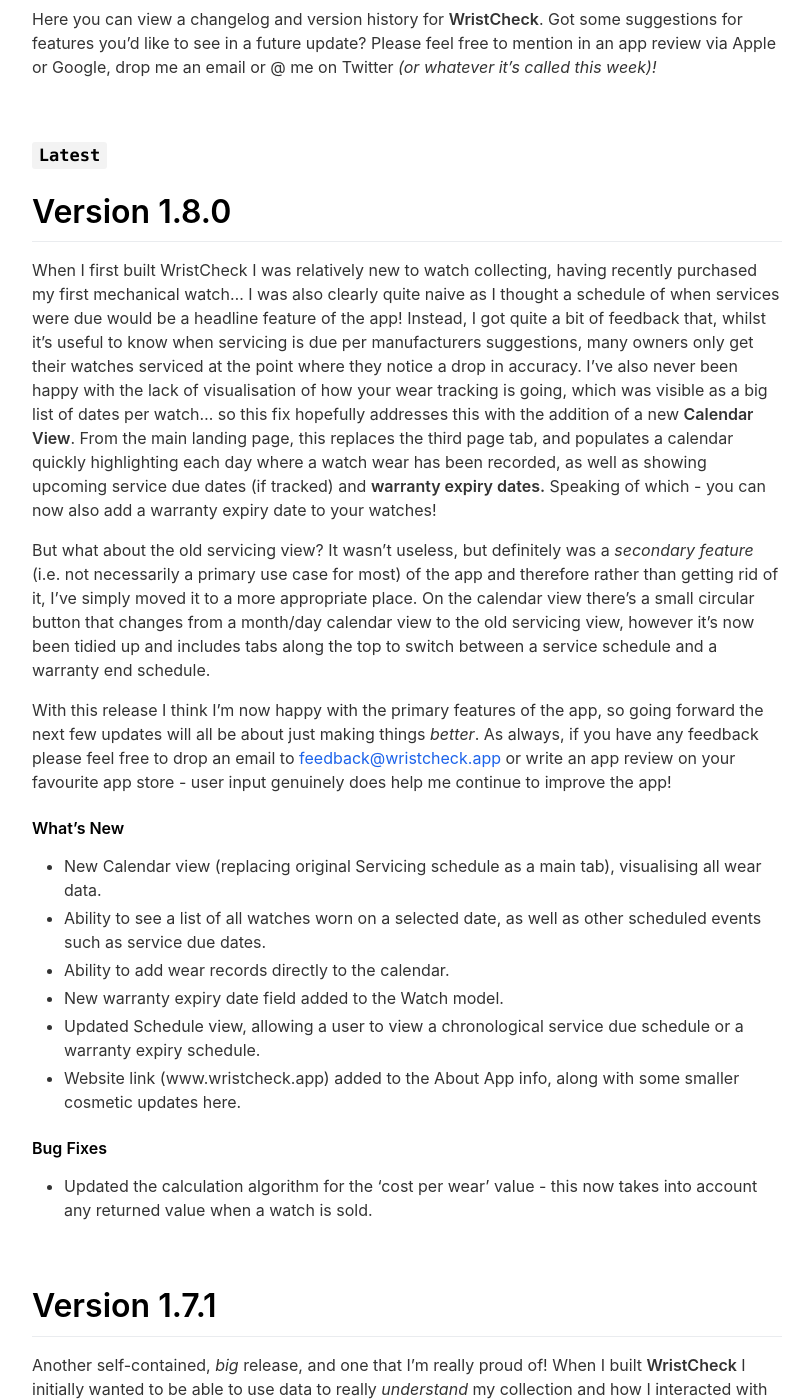
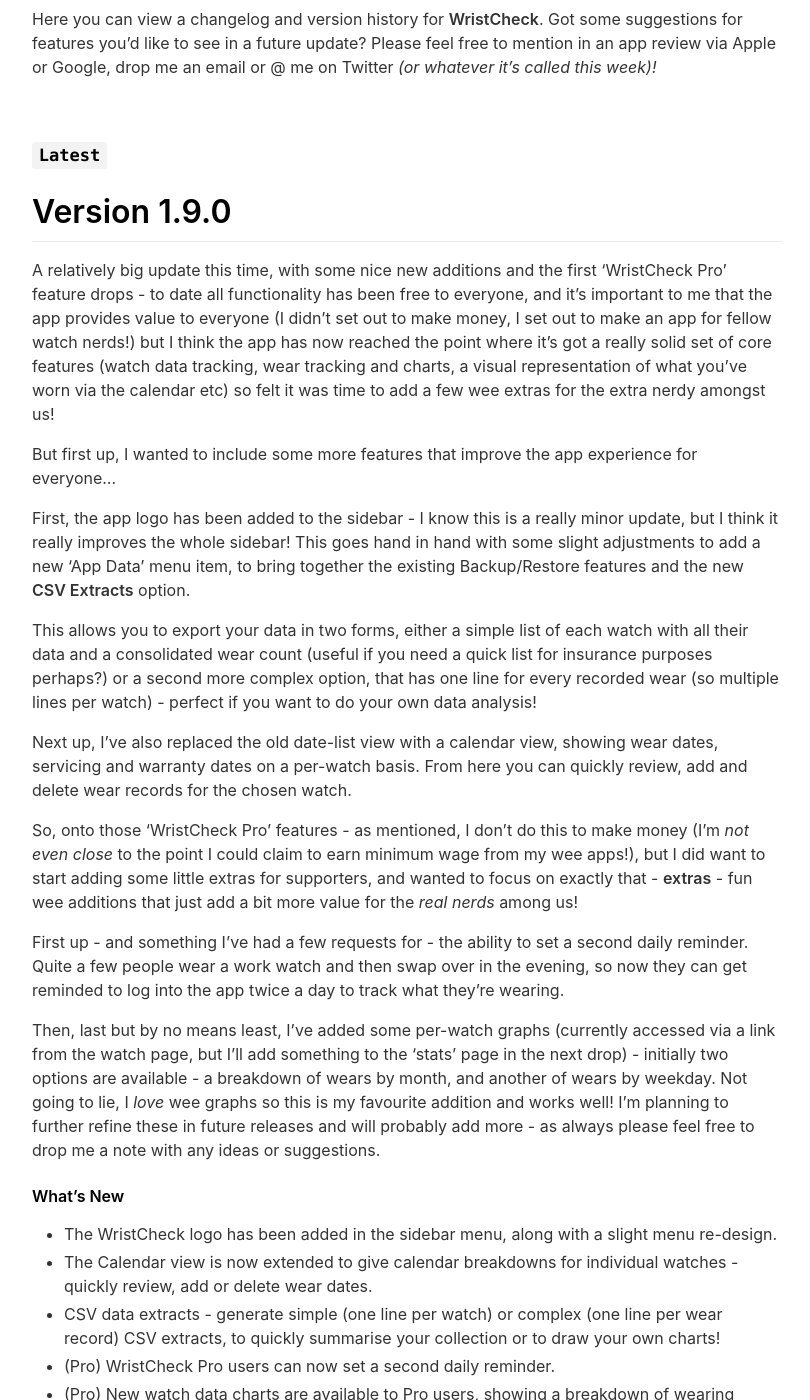
Before and after one commit to Stif-UK/getWristCheck, a Jekyll site: the page built from _pages/changelog.md, in a window 1280 px wide and 1400 px high, scrolled down 205 px. Shown: the whole window, without its empty margins (233-1043 px from the left). Built offline with Jekyll 4.4.1, drawn with Linux system fonts in a browser that asks for light colours; nearby versions of some CDN libraries; some of the changed text lies outside the part shown.

Commit message:
v1.9 updates

```diff
--- a/_config.yml
+++ b/_config.yml
@@ -57,11 +57,11 @@ features                                  :
     fontawesome_icon_name                 : moon
 
   - title                                 : Always Free
-    description                           : WristCheck is supported by small, unobtrusive ads and the full feature set is always free!
+    description                           : WristCheck is supported by small, unobtrusive ads and the core feature set is always free!
     fontawesome_icon_name                 : lock-open
 
   - title                                 : Pay What You Like
-    description                           : Want to remove ads? Pick the price of your one-off donation to support the apps development!
+    description                           : Want to remove ads? Pick the price of your one-off donation to support the apps development and unlock some extras for the real watch nerds!
     fontawesome_icon_name                 : comment-dollar
 
   - title                                 : # New Feature Title
--- a/_pages/changelog.md
+++ b/_pages/changelog.md
@@ -10,6 +10,31 @@ Here you can view a changelog and version history for **WristCheck**. Got some s
 <br>
 
 ### `Latest`
+# **Version 1.9.0**
+A relatively big update this time, with some nice new additions and the first 'WristCheck Pro' feature drops - to date all functionality has been free to everyone, and it's important to me that the app provides value to everyone (I didn't set out to make money, I set out to make an app for fellow watch nerds!) but I think the app has now reached the point where it's got a really solid set of core features (watch data tracking, wear tracking and charts, a visual representation of what you've worn via the calendar etc) so felt it was time to add a few wee extras for the extra nerdy amongst us!
+
+But first up, I wanted to include some more features that improve the app experience for everyone...
+
+First, the app logo has been added to the sidebar - I know this is a really minor update, but I think it really improves the whole sidebar! This goes hand in hand with some slight adjustments to add a new 'App Data' menu item, to bring together the existing Backup/Restore features and the new **CSV Extracts** option.
+
+This allows you to export your data in two forms, either a simple list of each watch with all their data and a consolidated wear count (useful if you need a quick list for insurance purposes perhaps?) or a second more complex option, that has one line for every recorded wear (so multiple lines per watch) - perfect if you want to do your own data analysis!
+
+Next up, I've also replaced the old date-list view with a calendar view, showing wear dates, servicing and warranty dates on a per-watch basis. From here you can quickly review, add and delete wear records for the chosen watch.
+
+So, onto those 'WristCheck Pro' features - as mentioned, I don't do this to make money (I'm _not even close_ to the point I could claim to earn minimum wage from my wee apps!), but I did want to start adding some little extras for supporters, and wanted to focus on exactly that - **extras** - fun wee additions that just add a bit more value for the _real nerds_ among us!
+
+First up - and something I've had a few requests for - the ability to set a second daily reminder. Quite a few people wear a work watch and then swap over in the evening, so now they can get reminded to log into the app twice a day to track what they're wearing.
+
+Then, last but by no means least, I've added some per-watch graphs (currently accessed via a link from the watch page, but I'll add something to the 'stats' page in the next drop) - initially two options are available - a breakdown of wears by month, and another of wears by weekday. Not going to lie, I _love_ wee graphs so this is my favourite addition and works well! I'm planning to further refine these in future releases and will probably add more - as always please feel free to drop me a note with any ideas or suggestions.
+
+#### What's New
+- The WristCheck logo has been added in the sidebar menu, along with a slight menu re-design.
+- The Calendar view is now extended to give calendar breakdowns for individual watches - quickly review, add or delete wear dates.
+- CSV data extracts - generate simple (one line per watch) or complex (one line per wear record) CSV extracts, to quickly summarise your collection or to draw your own charts!
+- (Pro) WristCheck Pro users can now set a second daily reminder.
+- (Pro) New watch data charts are available to Pro users, showing a breakdown of wearing habits for individual watches, by weekday or by month.
+
+<br>
 # **Version 1.8.0**
 When I first built WristCheck I was relatively new to watch collecting, having recently purchased my first mechanical watch... I was also clearly quite naive as I thought a schedule of when services were due would be a headline feature of the app! Instead, I got quite a bit of feedback that, whilst it's useful to know when servicing is due per manufacturers suggestions, many owners only get their watches serviced at the point where they notice a drop in accuracy.
 I've also never been happy with the lack of visualisation of how your wear tracking is going, which was visible as a big list of dates per watch... so this fix hopefully addresses this with the addition of a new **Calendar View**.
```
